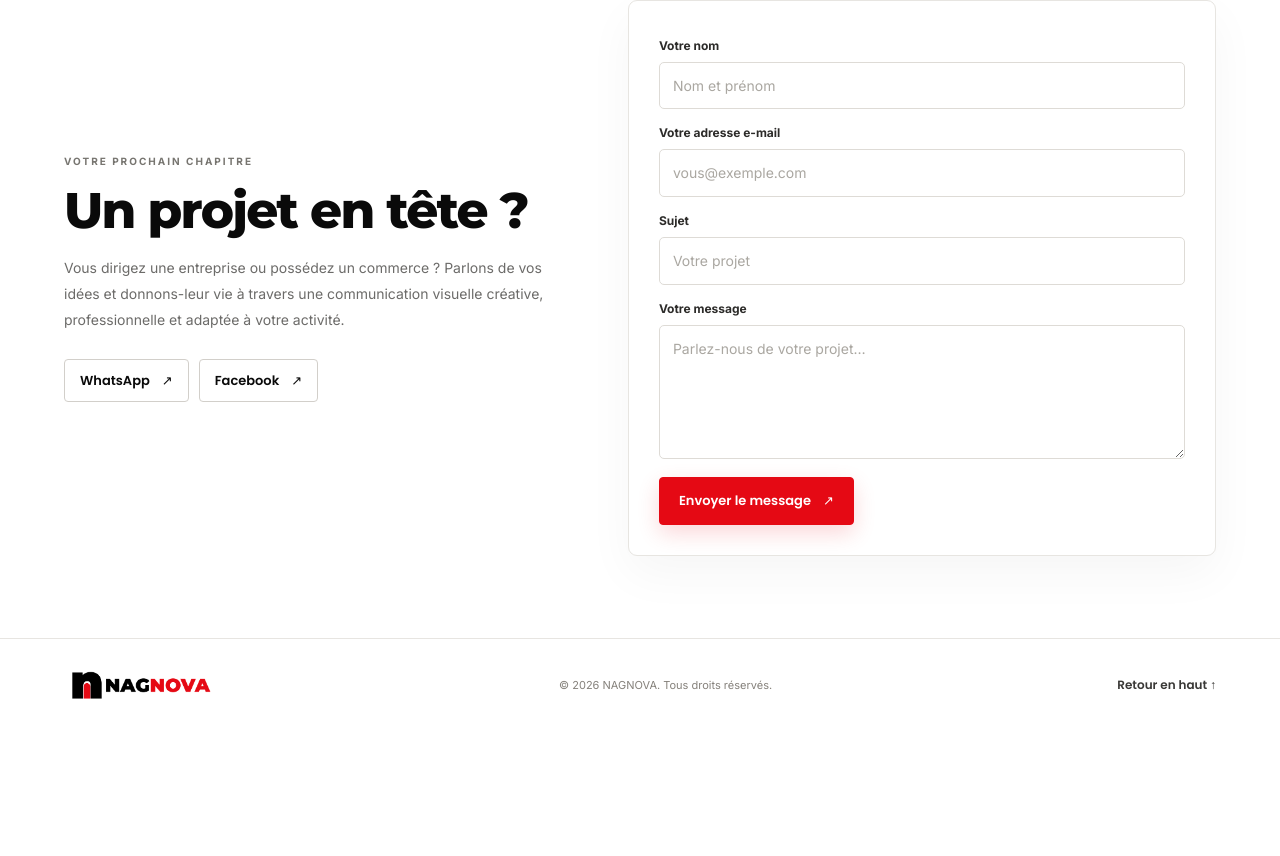
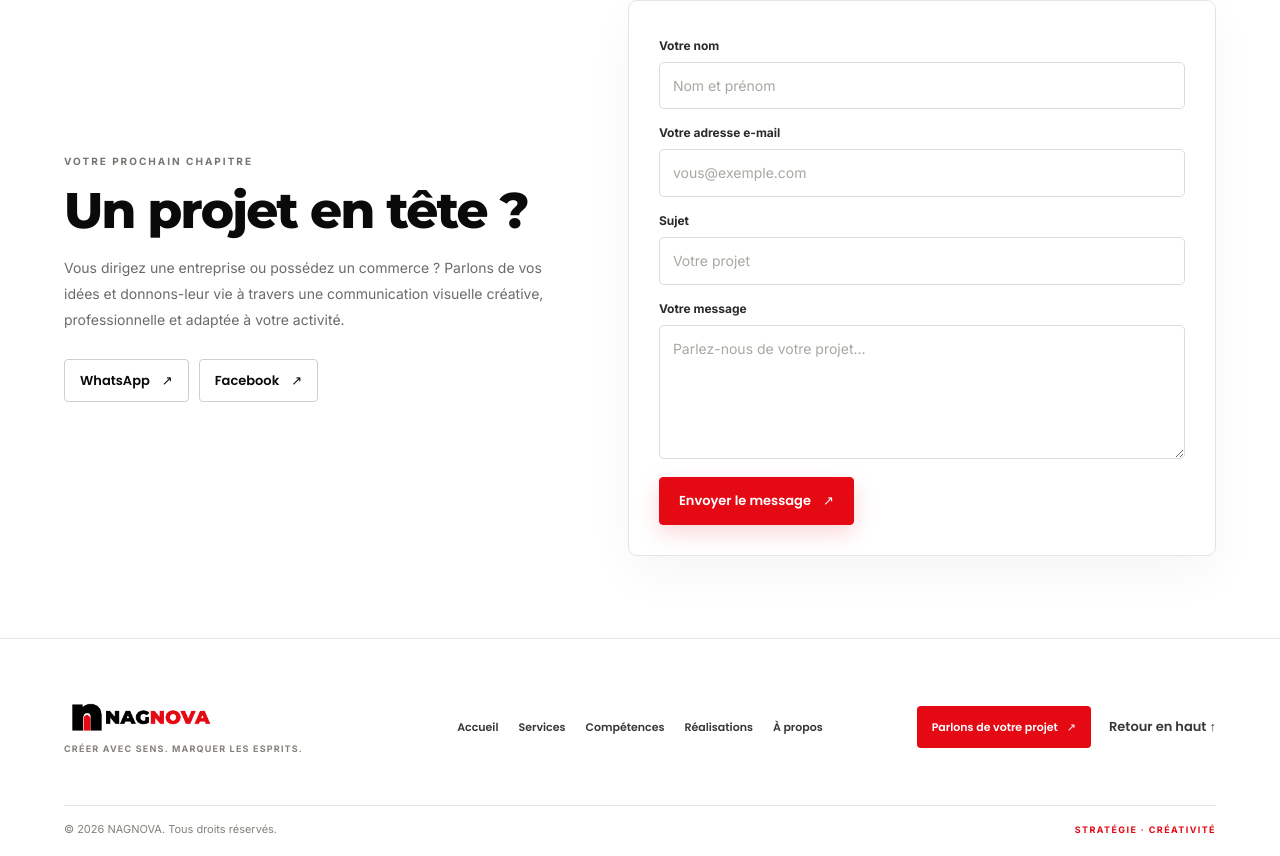
Before and after one commit to nagnova/nagnova_designer, a React (Vite) app: page / in a window 1280 px wide. Shown: the part 4103-4959 px from the top of the page. Before the commit the page ends 4833 px from the top, so only its background shows below. Built offline with nearby package versions, Linux system fonts and the light colour scheme.

Commit message:
Update website

```diff
--- a/src/App.css
+++ b/src/App.css
@@ -1082,30 +1082,87 @@ main {
 }
 
 .site-footer {
-  min-height: 92px;
-  padding: 22px max(5%, calc((100vw - 1280px) / 2));
-  display: flex;
-  align-items: center;
-  justify-content: space-between;
-  flex-wrap: wrap;
-  gap: 18px;
+  padding: 36px max(5%, calc((100vw - 1280px) / 2)) 20px;
   border-top: 1px solid var(--line);
   background: #fff;
 }
-
+.footer-main {
+  min-height: 104px;
+  display: grid;
+  grid-template-columns: minmax(180px, 1fr) auto minmax(180px, 1fr);
+  align-items: center;
+  gap: clamp(24px, 4vw, 56px);
+}
+.footer-brand-block {
+  display: grid;
+  justify-items: start;
+  gap: 9px;
+}
 .footer-logo {
   display: block;
   width: 150px;
   height: auto;
   object-fit: contain;
 }
-.site-footer p {
+.footer-tagline {
+  margin: 0;
+  color: #85817b;
+  font-size: 9px;
+  font-weight: 700;
+  letter-spacing: 1.2px;
+}
+.footer-navigation {
+  display: flex;
+  flex-wrap: wrap;
+  justify-content: center;
+  gap: 8px 20px;
+}
+.site-footer .footer-navigation a {
+  font-size: 11px;
+}
+.footer-actions {
+  display: flex;
+  align-items: center;
+  justify-content: flex-end;
+  gap: 18px;
+}
+.site-footer .footer-contact {
+  min-height: 42px;
+  padding: 0 15px;
+  display: inline-flex;
+  align-items: center;
+  gap: 9px;
+  border-radius: 4px;
+  background: var(--red);
+  color: #fff;
+  font-size: 11px;
+  font-weight: 600;
+}
+.site-footer .footer-contact:hover {
+  background: #c40710;
+  color: #fff;
+  transform: translateY(-2px);
+}
+.footer-bottom {
+  margin-top: 26px;
+  padding-top: 16px;
+  display: flex;
+  align-items: center;
+  justify-content: space-between;
+  gap: 16px;
+  border-top: 1px solid var(--line);
+}
+.footer-bottom p,
+.footer-bottom span {
   margin: 0;
   color: #85817b;
   font-size: 11px;
 }
-.site-footer a {
-  font-size: 12px;
+.footer-bottom span {
+  color: var(--red);
+  font-size: 9px;
+  font-weight: 700;
+  letter-spacing: 1.4px;
 }
 
 @media (max-width: 960px) {
@@ -1248,6 +1305,21 @@ main {
 }
 
 @media (max-width: 720px) {
+  .footer-main {
+    grid-template-columns: 1fr;
+    gap: 22px;
+  }
+  .footer-navigation {
+    justify-content: flex-start;
+  }
+  .footer-actions {
+    justify-content: flex-start;
+    flex-wrap: wrap;
+  }
+  .footer-bottom {
+    align-items: flex-start;
+    flex-direction: column;
+  }
   .site-header {
     min-height: 0;
     padding: 10px 5%;
@@ -1504,8 +1576,6 @@ main {
   }
   .site-footer {
     padding: 24px 6%;
-    flex-direction: column;
-    align-items: flex-start;
   }
 }
 
--- a/src/App.jsx
+++ b/src/App.jsx
@@ -916,10 +916,12 @@ function App() {
       </section>
 
       <footer className="site-footer">
+        <div className="footer-main">
+          <div className="footer-brand-block">
             <a
               className="footer-brand"
               href="#accueil"
-          aria-label="Retour à l'accueil NAGNOVA DESIGNER"
+              aria-label={t.backHome}
             >
               <img
                 className="footer-logo"
@@ -927,10 +929,28 @@ function App() {
                 alt="NAGNOVA DESIGNER"
               />
             </a>
+            <p className="footer-tagline">{t.heroNote}</p>
+          </div>
+          <nav className="footer-navigation" aria-label={t.mainNav}>
+            <a href="#accueil">{t.nav[0]}</a>
+            <a href="#services">{t.nav[1]}</a>
+            <a href="#competences">{t.nav[2]}</a>
+            <a href="#realisations">{t.nav[3]}</a>
+            <a href="#apropos">{t.nav[4]}</a>
+          </nav>
+          <div className="footer-actions">
+            <a className="footer-contact" href="#contact">
+              {t.contact} <span aria-hidden="true">↗</span>
+            </a>
+            <a className="footer-top-link" href="#accueil">{t.top}</a>
+          </div>
+        </div>
+        <div className="footer-bottom">
           <p>
             © {new Date().getFullYear()} NAGNOVA. {t.footer}
           </p>
-        <a href="#accueil">{t.top}</a>
+          <span>{t.strategy} · {t.creativity}</span>
+        </div>
       </footer>
     </main>
   );
```
Lines whose indentation alone changed are shown as unchanged.
